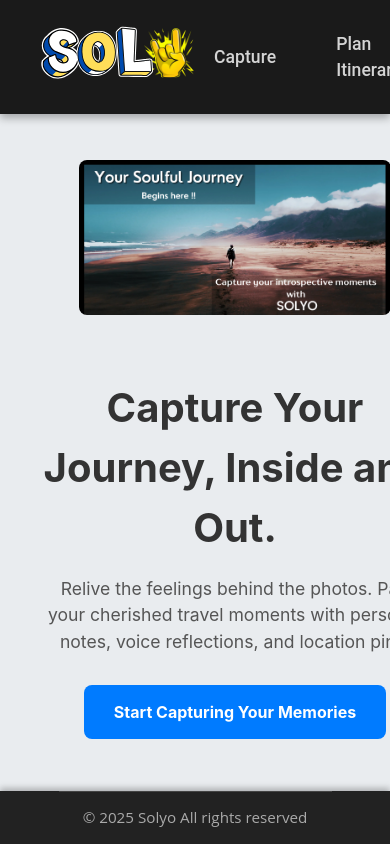
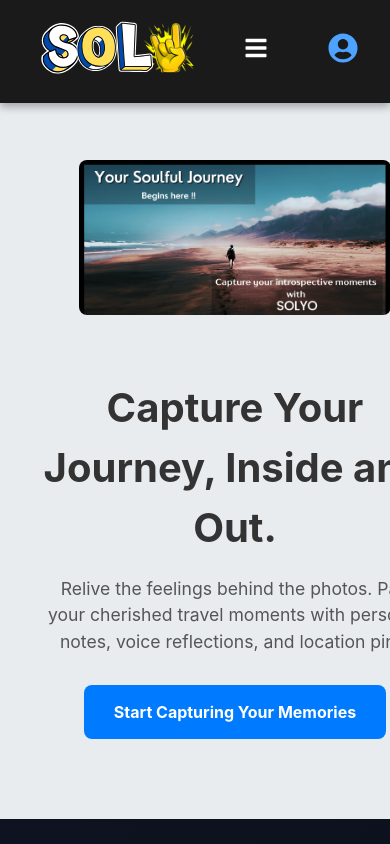
Before and after one commit to pratyush090506/solyo, a React (Vite) app: page /home in a window 390 px wide. Shown: the top 844 px of the page. Built offline with nearby package versions, Linux system fonts and the light colour scheme; no server answers; sample sign-in values are in the browser's storage.

Commit message:
✨ Added Phone Responsiveness to the Navbar

```diff
--- a/src/components/Navbar.css
+++ b/src/components/Navbar.css
@@ -1,85 +1,90 @@
-/* Improved Navigation Bar */
 .navy {
-    background-color: #1a1a1a; /* Slightly darker black for better visual appeal */
-    color: #f0f0f0; /* Lighter text for better contrast */
+    background-color: #1a1a1a;
+    color: #f0f0f0;
     display: flex;
     justify-content: space-between;
     align-items: center;
-    padding: 1.25em 2em; /* Slightly reduced vertical padding */
+    padding: 1.25em 2em;
     position: fixed;
     top: 0;
     left: 0;
     width: 100%;
     z-index: 1000;
     box-sizing: border-box;
-    font-family: 'Roboto', sans-serif; /* Modern, readable font */
-    box-shadow: 0 4px 8px rgba(0, 0, 0, 0.3); /* More pronounced, deeper shadow */
+    font-family: 'Roboto', sans-serif;
+    box-shadow: 0 4px 8px rgba(0, 0, 0, 0.3);
   }
 
-.logo {
-    font-size: 1.75rem; /* Slightly larger logo */
-    font-weight: 700; /* Bold font weight */
+  .logo-area {
+    display: flex;
+    align-items: center;
+  }
+
+  .hamburger {
+    display: none;
+    color: #fff;
     cursor: pointer;
-    letter-spacing: 0.05em; /* Subtle letter spacing */
   }
 
   .tabs {
     display: flex;
-    gap: 2em; /* More standard gap for tabs */
+    gap: 2em;
     align-items: center;
   }
 
   .tabs a {
-    color: #d4d4d4; /* Softer white for tab text */
+    color: #d4d4d4;
     text-decoration: none;
-    font-size: 1.1rem; /* Slightly larger tab text */
+    font-size: 1.1rem;
     font-weight: 500;
-    padding: 0.6em 0.8em; /* More balanced padding */
-    border-radius: 5px; /* Soft rounded corners for hover effect */
-    transition: color 0.3s ease, background-color 0.3s ease; /* Smooth transition */
+    padding: 0.6em 0.8em;
+    border-radius: 5px;
+    transition: color 0.3s ease, background-color 0.3s ease;
   }
 
   .tabs a:hover {
-    color: #e2ff3e; /* Your original hover color */
-    background-color: rgba(226, 255, 62, 0.1); /* Subtle background highlight on hover */
+    color: #e2ff3e;
+    background-color: rgba(226, 255, 62, 0.1);
   }
 
-/* Optional: Add an active state for the current page */
   .tabs a.active {
     color: #e2ff3e;
     font-weight: bold;
   }
 
-/* Improved Footer */
-.footer {
-    background-color: #222; /* Slightly lighter dark background */
-    color: #aaa; /* Muted text color */
-    position: fixed;
-    bottom: 0;
-    left: 0;
-    width: 100%;
-    align-items: center;
-    display: flex;
-    justify-content: center;
-    padding: 1em 2em; /* More comfortable padding */
-    box-sizing: border-box;
-    font-size: 0.95rem;
-    box-shadow: 0 -3px 6px rgba(0, 0, 0, 0.25); /* More noticeable top shadow */
-    font-family: 'Open Sans', sans-serif; /* Another readable font */
+  .profile-icon {
+    color: #ccc;
+    cursor: pointer;
+    transition: color 0.3s ease;
   }
 
-.footer p {
-    margin: 0;
-    letter-spacing: 0.03em; /* Subtle letter spacing */
+  .profile-icon:hover {
+    color: #e2ff3e;
   }
 
-/* Optional: Add a separator line */
-.footer::before {
-    content: '';
+  @media (max-width: 768px) {
+    .tabs {
+      display: none;
       position: absolute;
-    top: 0;
-    left: 15%;
-    right: 15%;
-    height: 1px;
-    background-color: #444;
+      top: 100%;
+      left: 0;
+      right: 0;
+      background-color: #1a1a1a;
+      flex-direction: column;
+      gap: 1rem;
+      padding: 1rem 0;
+      box-shadow: 0 4px 8px rgba(0,0,0,0.3);
     }
+
+    .tabs.active {
+      display: flex;
+    }
+
+    .hamburger {
+      display: block;
+    }
+
+    .profile-icon {
+      margin-left: 1rem;
+    }
+  }
--- a/src/components/Navbar.tsx
+++ b/src/components/Navbar.tsx
@@ -1,31 +1,39 @@
-import React from 'react'
-import { FiMapPin, FiUser,FiLogOut } from 'react-icons/fi'
-import { motion } from 'framer-motion'
-import {Link} from 'react-router-dom'
-import { FaUserCircle } from 'react-icons/fa'
-import './Navbar.css'
-import Logo from '../assets/solyo.svg'
-const Navbar: React.FC = () =>{
+import React, { useState } from 'react';
+import { Link } from 'react-router-dom';
+import { FaUserCircle, FaBars, FaTimes } from 'react-icons/fa';
+import './Navbar.css';
+import Logo from '../assets/solyo.svg';
+
+const Navbar: React.FC = () => {
+  const [menuOpen, setMenuOpen] = useState(false);
+
+  const toggleMenu = () => setMenuOpen(!menuOpen);
+
   return (
-
     <nav className='navy'>
-            <div className="text-2xl font-bold text-indigo-600">
-                <Link to="/"><img src={Logo } style={{height: '3.5rem'}} alt="logo"/></Link>
+      <div className="logo-area">
+        <Link to="/">
+          <img src={Logo} style={{ height: '3.5rem' }} alt="logo" />
+        </Link>
       </div>
 
-            <div className='tabs'>
-                <Link to = '/capture' className='hover:text-indigo-600 transition'>Capture</Link>
-                <Link to = '/plan' className="hover:text-indigo-600 transition">Plan Itinerary</Link>
-                <Link to = '/highlights' className='hover:text-indigo-600 transition'>Highlights</Link>
+      <div className="hamburger" onClick={toggleMenu}>
+        {menuOpen ? <FaTimes size={24} /> : <FaBars size={24} />}
       </div>
 
-            <div className="text-gray-600 text-2xl cursor-pointer hover:text-indigo-800">
+      <div className={`tabs ${menuOpen ? 'active' : ''}`}>
+        <Link to='/capture' onClick={toggleMenu}>Capture</Link>
+        <Link to='/plan' onClick={toggleMenu}>Plan Itinerary</Link>
+        <Link to='/highlights' onClick={toggleMenu}>Highlights</Link>
+      </div>
+
+      <div className="profile-icon">
         <Link to='/profile'>
-                    <FaUserCircle size={30}/>
-
+          <FaUserCircle size={30} />
         </Link>
       </div>
     </nav>
-    )
-}
-export default Navbar
+  );
+};
+
+export default Navbar;
```
Lines whose indentation alone changed are shown as unchanged.
